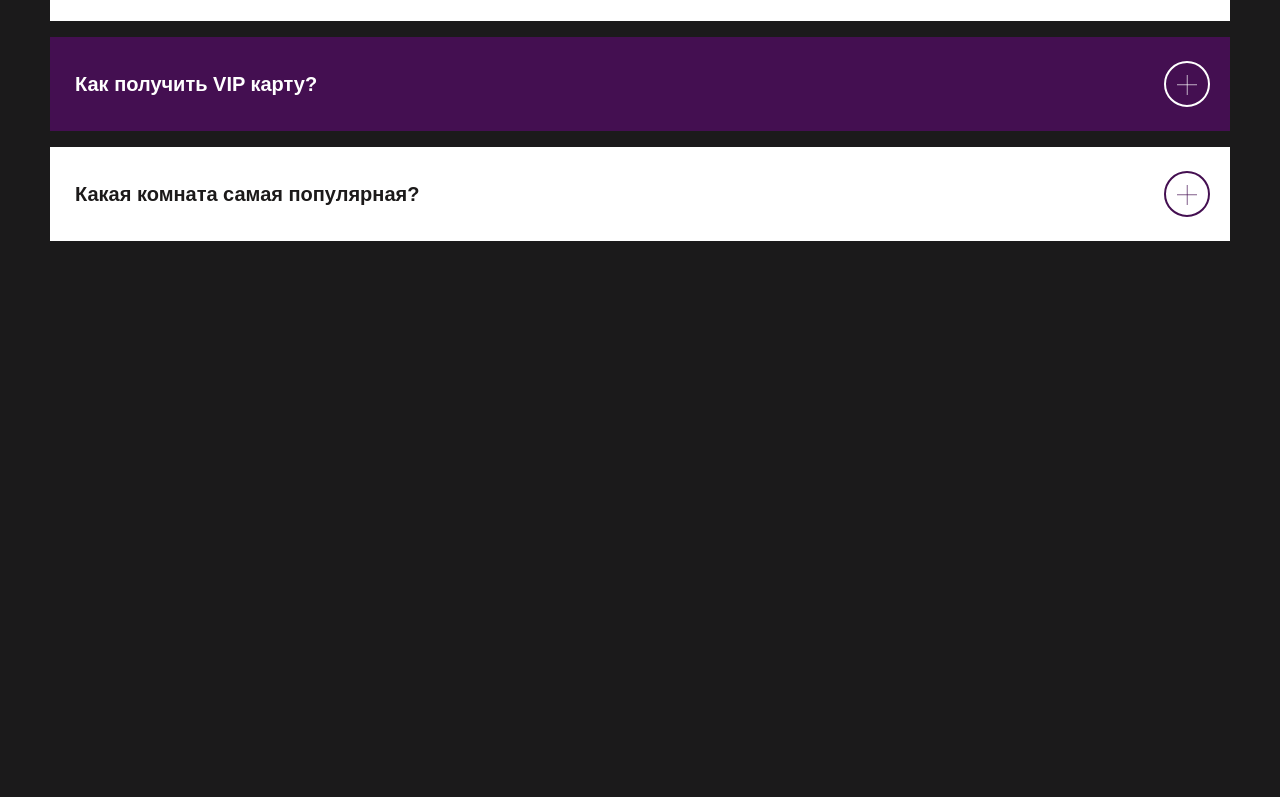
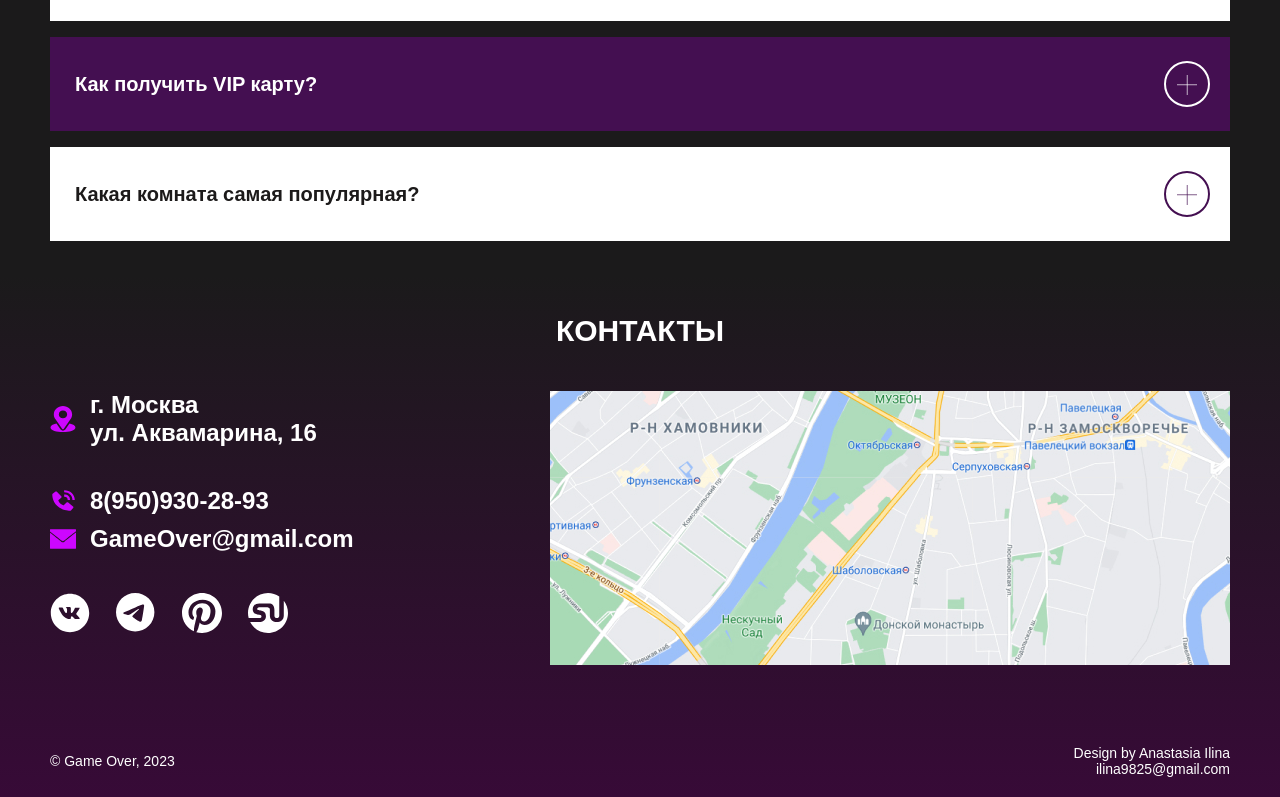
Before and after one commit to Slawone/GO, a plain HTML site: page index.html in a window 1280 px wide. Shown: the part 3036-3833 px from the top of the page. Before the commit the page ends 3312 px from the top, so only its background shows below. Drawn offline with Linux system fonts and the light colour scheme.

Commit message:
add adaptive for contacts

```diff
--- a/css/contacts.css
+++ b/css/contacts.css
@@ -1,51 +1,207 @@
+@import 'section-title.css';
+
 .contacts {
-  padding-bottom: 10px;
+  padding-bottom: 160px;
   background: linear-gradient(180deg, #1B1A1B 0%, #370A37 100%);
 }
-.contacts__title {
-  margin-bottom: 55px;
+
+.contacts__content {
+  display: flex;
+  flex-direction: column;
+  align-items: center;
+  gap: 35px;
 }
 
 .contacts__list {
+  text-align: center;
+  margin-bottom: 10px;
+}
+
+.contacts__item {
+  font-size: 14px;
+  line-height: 18px;
+  font-weight: 700;
+  position: relative;
+}
+
+.contacts__item:not(:last-child) {
+  margin-bottom: 10px;
+}
+
+.contacts__item:before {
+  content: "";
+  width: 20px;
+  height: 20px;
+  position: absolute;
+  background-repeat: no-repeat;
+  background-position: center;
+  background-size: cover;
+}
+
+.contacts__item_location:before {
+  left: 13%;
+  top: -10%;
+  background-image: url('../img/icons/location.svg');
+
+}
+
+.contacts__item_phone:before {
+  left: 6%;
+  top: 50%;
+  transform: translateY(-50%);
+  background-image: url('../img/icons/phone.svg');
+}
+
+.contacts__item_email:before {
+  left: -6%;
+  top: 50%;
+  transform: translateY(-50%);
+  background-image: url('../img/icons/mail.svg');
+}
+
+.social-media {
   display: flex;
-  flex-direction: column;
-  gap: 10px;
-  margin-bottom: 40px;
+  justify-content: center;
+  gap: 20px;
+}
+
+/* .social-media__link {
+  transition: all .2s ease;
+} */
+
+.social-media__img {
+  width: 30px;
+  height: 30px;
+}
+
+.contacts__map-img {
+  width: 100%;
+  min-height: 194px;
+  object-position: center;
+  object-fit: cover;
+}
+
+.copyright__list {
+  display: none;
+}
+
+@media (min-width: 768px) {
+  .contacts {
+    padding-bottom: 20px;
+  }
+
+  .contacts__content {
+    gap: 30px;
+  }
+
+  .contacts__list {
+    margin-bottom: 30px;
   }
 
   .contacts__item {
     font-size: 24px;
     line-height: 28px;
-  font-weight: 700;
+  }
+
+  .contacts__item:not(:last-child) {
+    margin-bottom: 30px;
+  }
+
+  .contacts__item:before {
+    width: 26px;
+    height: 26px;
+  }
+
+  .contacts__item_location:before {
+    left: 13%;
+    top: -10%;
+  }
+
+  .contacts__item_phone:before {
+    left: 0;
+  }
+
+  .contacts__item_email:before {
+    left: -15%;
+  }
+
+  .social-media {
+    gap: 26px;
+  }
+
+  .social-media__img {
+    width: 40px;
+    height: 40px;
+  }
+
+  .contacts__map {
+    margin-bottom: 75px;
+  }
+
+  .contacts__map-img {
+    min-height: 337px;
+  }
+
+  .copyright__list {
+    display: flex;
+    justify-content: space-between;
+    align-items: center;
+  }
+  .copyright__item {
+    max-width: 250px;
+    font-size: 14px;
+    line-height: 16px;
+    text-align: right;
+  }
+}
+
+@media (min-width: 1024px) {
+  .contacts__content {
+    flex-direction: row;
+    justify-content: space-between;
+    align-items: start;
+    gap: 60px;
+  }
+
+  .contacts__list {
+    margin-bottom: 40px;
+  }
+
+  .contacts__item {
+    text-align: left;
+    padding-left: 40px;
+  }
+
+  .contacts__item:not(:last-child) {
     margin-bottom: 10px;
-  padding-left: 60px;
   }
 
   .contacts__item:first-child {
     margin-bottom: 40px;
   }
 
-.contacts__item_location {
-  background-image: url('../img/icons/location.svg');
-  background-repeat: no-repeat;
-  background-position: left center;
+  .contacts__item_location:before {
+    left: 0 ;
+    top: 50%;
+    transform: translateY(-50%);
   }
 
-.contacts__item_phone {
-  background-image: url('../img/icons/phone.svg');
-  background-repeat: no-repeat;
-  background-position: left center;
+  .contacts__item_phone:before {
+    left: 0;
   }
 
-.contacts__item_email {
-  background-image: url('../img/icons/mail.svg');
-  background-repeat: no-repeat;
-  background-position: left center;
+  .contacts__item_email:before {
+    left: 0;
   }
 
   .social-media {
-  display: flex;
     gap: 26px;
+    justify-content: start;
+  }
+
+  .social-media__img {
+    width: 40px;
+    height: 40px;
   }
 
   .social-media__link {
@@ -66,23 +222,19 @@
     outline: none;
   }
 
-.contacts__content {
-  display: flex;
-  justify-content: space-between;
-  align-items: center;
-  margin-bottom: 100px;
+  .contacts__map {
+    margin-bottom: 75px;
   }
 
-.contacts__map {
-  width: 100%;
-  max-width: 680px;
-  min-height: 272px;
-  background-image: url('../img/map.jpg');
+  .contacts__map-img {
+    min-width: 542px;
+    min-height: 274px;
   }
 
   .copyright__list {
     display: flex;
     justify-content: space-between;
+    align-items: center;
   }
   .copyright__item {
     max-width: 250px;
@@ -90,3 +242,10 @@
     line-height: 16px;
     text-align: right;
   }
+}
+
+@media (min-width: 1440px) {
+  .contacts__map-img {
+    max-width: 680px ;
+  }
+}
--- a/index.html
+++ b/index.html
@@ -352,7 +352,7 @@
       </div>
     </section>
     <!-- /.faq -->
-    <!-- <section id="contacts" class="contacts">
+    <section id="contacts" class="contacts">
       <div class="container">
         <h2 class="section-title contacts__title">Контакты</h2>
         <div class="contacts__content">
@@ -378,21 +378,21 @@
               </li>
               <li class="social-media__item">
                 <a class="social-media__link" href="https://vk.com">
-                  <svg width="50" height="50" viewBox="0 0 50 50" fill="currentColor" xmlns="http://www.w3.org/2000/svg">
+                  <svg class="social-media__img" width="50" height="50" viewBox="0 0 50 50" fill="currentColor" xmlns="http://www.w3.org/2000/svg">
                     <path d="M47.9999 24C47.9999 30.3652 45.4713 36.4697 40.9704 40.9706C36.4696 45.4714 30.3651 48 23.9999 48C17.6347 48 11.5302 45.4714 7.02932 40.9706C2.52844 36.4697 -0.00012207 30.3652 -0.00012207 24C-0.00012207 17.6348 2.52844 11.5303 7.02932 7.02944C11.5302 2.52856 17.6347 0 23.9999 0C30.3651 0 36.4696 2.52856 40.9704 7.02944C45.4713 11.5303 47.9999 17.6348 47.9999 24ZM24.8609 17.718C22.5269 18.69 17.8589 20.7 10.8629 23.748C9.72888 24.198 9.13188 24.642 9.07788 25.074C8.98788 25.803 9.90288 26.091 11.1479 26.484L11.6729 26.649C12.8969 27.048 14.5469 27.513 15.4019 27.531C16.1819 27.549 17.0489 27.231 18.0059 26.571C24.5429 22.158 27.9179 19.929 28.1279 19.881C28.2779 19.845 28.4879 19.803 28.6259 19.929C28.7669 20.052 28.7519 20.289 28.7369 20.352C28.6469 20.739 25.0559 24.075 23.1989 25.803C22.6199 26.343 22.2089 26.724 22.1249 26.811C21.9399 27 21.7519 27.1861 21.5609 27.369C20.4209 28.467 19.5689 29.289 21.6059 30.633C22.5869 31.281 23.3729 31.812 24.1559 32.346C25.0079 32.928 25.8599 33.507 26.9639 34.233C27.2429 34.413 27.5129 34.608 27.7739 34.794C28.7669 35.502 29.6639 36.138 30.7649 36.036C31.4069 35.976 32.0699 35.376 32.4059 33.576C33.2009 29.325 34.7639 20.118 35.1239 16.323C35.1458 16.0075 35.1328 15.6906 35.0849 15.378C35.0566 15.1258 34.9346 14.8934 34.7429 14.727C34.4699 14.5386 34.1445 14.4409 33.8129 14.448C32.9129 14.463 31.5239 14.946 24.8609 17.718Z" />
                   </svg>
                 </a>
               </li>
               <li class="social-media__item">
                 <a class="social-media__link" href="https://vk.com">
-                  <svg width="50" height="50" viewBox="0 0 50 50" fill="currentColor" xmlns="http://www.w3.org/2000/svg">
+                  <svg class="social-media__img" width="50" height="50" viewBox="0 0 50 50" fill="currentColor" xmlns="http://www.w3.org/2000/svg">
                     <path d="M25.0005 0C11.1947 0 -0.000152588 11.1936 -0.000152588 25.0006C-0.000152588 35.2378 6.15562 44.0314 14.9646 47.8981C14.8941 46.1526 14.9511 44.0558 15.3998 42.159C15.8806 40.1282 18.6165 28.5359 18.6165 28.5359C18.6165 28.5359 17.8178 26.9397 17.8178 24.5808C17.8178 20.8763 19.9652 18.1077 22.6383 18.1077C24.912 18.1077 26.0107 19.8154 26.0107 21.8609C26.0107 24.1468 24.5537 27.5635 23.8037 30.7327C23.1768 33.3859 25.1338 35.5481 27.7498 35.5481C32.4864 35.5481 35.6761 29.4647 35.6761 22.2558C35.6761 16.7782 31.9864 12.6769 25.2742 12.6769C17.6902 12.6769 12.9659 18.3321 12.9659 24.6487C12.9659 26.8282 13.6082 28.3635 14.6146 29.5513C15.0768 30.0981 15.1409 30.318 14.9736 30.9462C14.8537 31.4058 14.5781 32.5128 14.4646 32.9519C14.2986 33.5853 13.7857 33.8109 13.2127 33.5776C9.71972 32.1513 8.0928 28.3263 8.0928 24.0263C8.0928 16.9237 14.0819 8.40898 25.9601 8.40898C35.5056 8.40898 41.7877 15.316 41.7877 22.732C41.7877 32.5378 36.3351 39.8647 28.2979 39.8647C25.5998 39.8647 23.0607 38.4051 22.1909 36.7487C22.1909 36.7487 20.7396 42.5077 20.4325 43.6218C19.9024 45.5494 18.8646 47.4763 17.9159 48.9769C20.2162 49.6571 22.6024 50.0025 25.0011 50.0026C38.8063 50.0013 49.9998 38.8071 49.9998 25.0006C49.9998 11.1936 38.8063 0 25.0005 0Z" />
                   </svg>
                 </a>
               </li>
               <li class="social-media__item">
                 <a class="social-media__link" href="https://vk.com">
-                  <svg width="50" height="50" viewBox="0 0 50 50" fill="currentColor" xmlns="http://www.w3.org/2000/svg">
+                  <svg class="social-media__img" width="50" height="50" viewBox="0 0 50 50" fill="currentColor" xmlns="http://www.w3.org/2000/svg">
                     <path fill-rule="evenodd" clip-rule="evenodd" d="M44.7441 9.66919C48.1583 14.0494 50.0085 19.4463 49.9999 24.9999C49.9999 38.8051 38.805 49.9999 25.0006 49.9999C15.2871 49.9999 6.86597 44.4576 2.72751 36.3647H13.6237C18.816 36.3647 22.4429 33.566 22.4429 29.0923C22.4429 19.6108 11.5051 23.4737 11.5051 20.1089C11.5051 18.4878 12.8057 17.898 15.1858 17.898H22.7692C24.8711 17.898 27.3435 18.275 27.3435 20.5685V28.1243C27.3435 33.5955 31.6159 36.364 36.0441 36.364C40.548 36.364 44.7435 33.5955 44.7435 28.1243V9.66919H44.7441Z"/>
                     <path fill-rule="evenodd" clip-rule="evenodd" d="M25.0005 2.43241e-05C30.0173 -0.00698868 34.919 1.50262 39.0626 4.33079V28.3013C39.0626 29.9628 37.7037 31.3224 36.0447 31.3224C34.3838 31.3224 33.0261 29.9628 33.0261 28.3013V21.1186C33.0261 15.3846 30.1242 12.9994 26.3447 12.9994H14.0441C9.59088 12.9994 5.89665 15.834 5.89665 20.3289C5.89665 22.6289 6.8819 25.9994 11.5415 26.8353C15.337 27.5186 16.8351 27.3199 16.8351 29.3506C16.8351 31.3224 14.6261 31.3224 11.7101 31.3224H0.808189C0.269676 29.2582 -0.0019826 27.1334 -0.000143311 25C-0.000143311 11.1981 11.196 2.43241e-05 25.0005 2.43241e-05Z" />
                   </svg>
@@ -400,14 +400,16 @@
               </li>
             </ul>
           </div>
-          <div class="contacts__map"></div>
+          <div class="contacts__map">
+            <img src="img/map.jpg" alt="" class="contacts__map-img">
+          </div>
         </div>
         <ul class="copyright__list">
           <li class="copyright__item">© Game Over, 2023</li>
           <li class="copyright__item">Design by Anastasia Ilina ilina9825@gmail.com</li>
         </ul>
       </div>
-    </section> -->
+    </section>
     <!-- /.contacts -->
   </main>
 </body>
```
Lines whose indentation alone changed are shown as unchanged.
